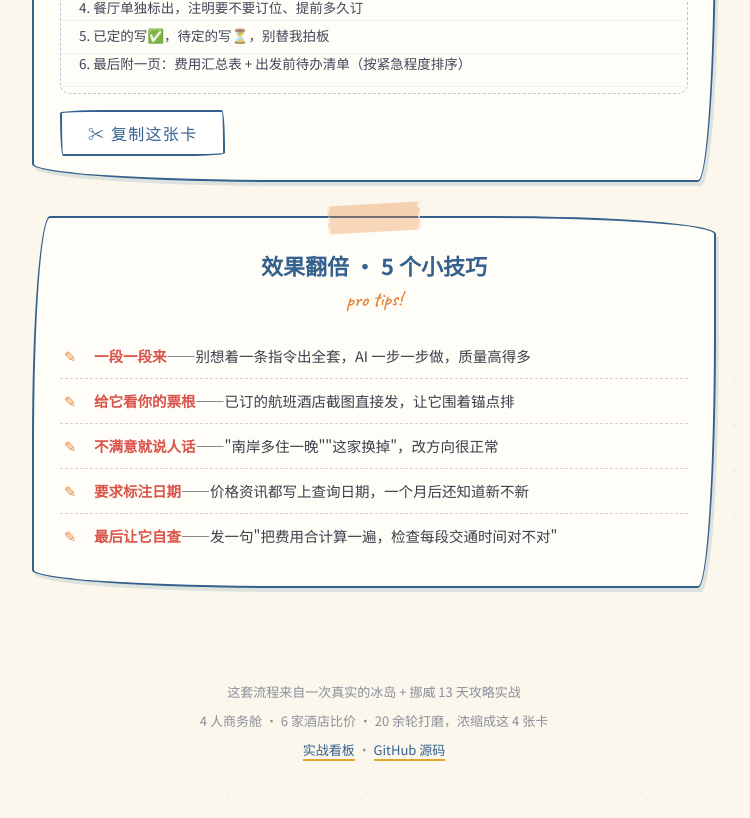
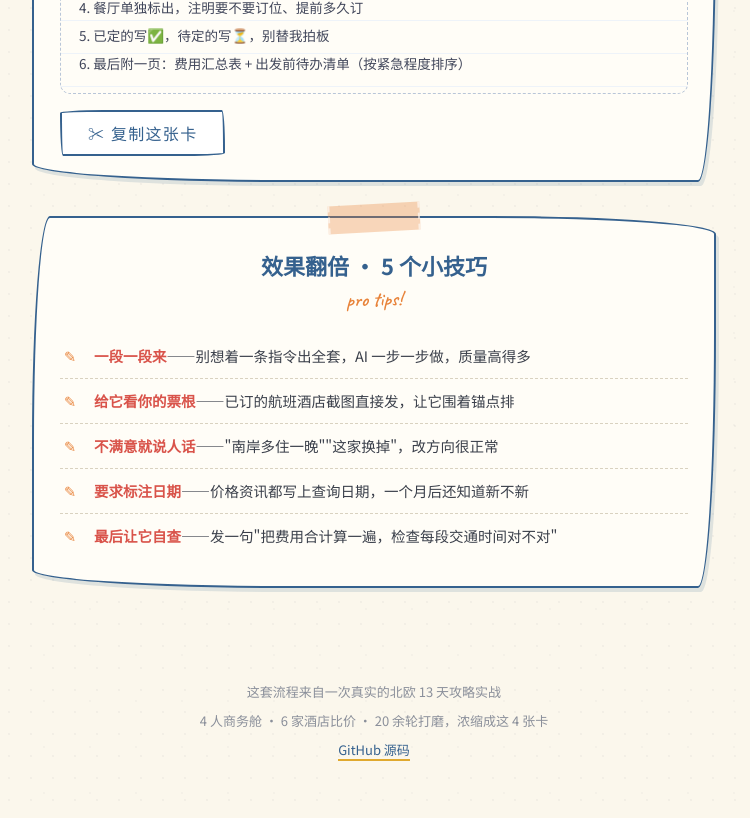
Before and after one commit to 335678296-creator/travel-planner-skill, a plain HTML site: page docs/index.html in a window 1280 px wide. Shown: the part 2599-3417 px from the top of the page, without its empty margins (266-1016 px from the left). Drawn offline with Linux system fonts and the light colour scheme; a web font is replaced by a local one.

Commit message:
privacy: 移除冰岛私人行程链接，目的地表述淡化为北欧

```diff
--- a/docs/index.html
+++ b/docs/index.html
@@ -249,8 +249,7 @@
 </main>
 
 <footer class="foot">
-  这套流程来自一次真实的冰岛 + 挪威 13 天攻略实战<br>4 人商务舱 · 6 家酒店比价 · 20 余轮打磨，浓缩成这 4 张卡<br>
-  <a href="https://335678296-creator.github.io/iceland-norway-2027/">实战看板</a> ·
+  这套流程来自一次真实的北欧 13 天攻略实战<br>4 人商务舱 · 6 家酒店比价 · 20 余轮打磨，浓缩成这 4 张卡<br>
   <a href="https://github.com/335678296-creator/travel-planner-skill">GitHub 源码</a>
 </footer>
 
```
Also changed, not shown: prompt-pack.md (+1 -1 lines), README.md.
